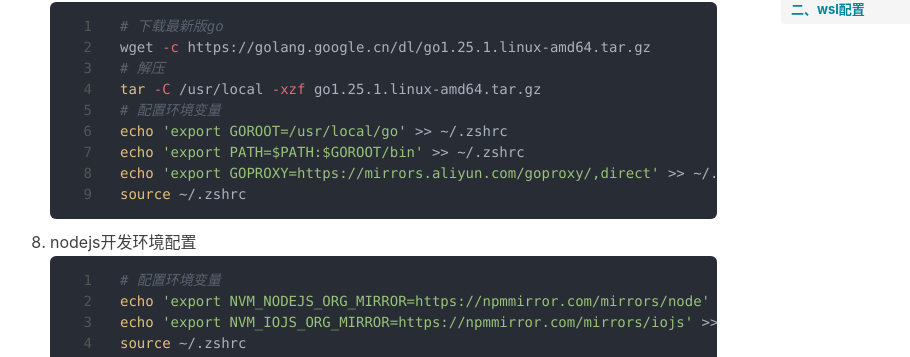
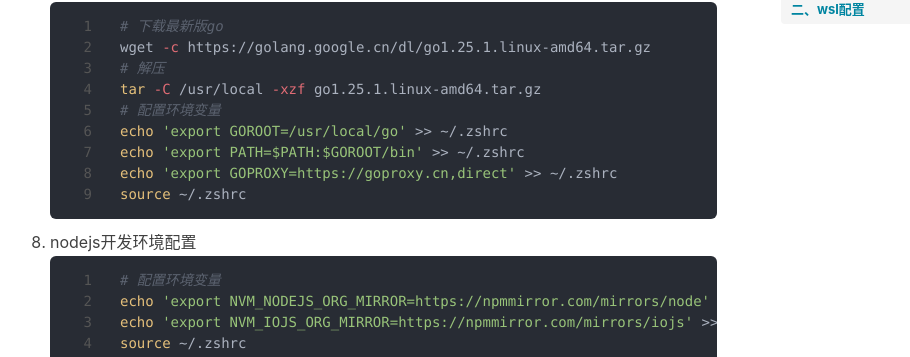
Before and after one commit to lymansix/lymansix.github.io, a Jekyll site: the page built from _posts/2025-09-28-.md, in a window 1280 px wide and 900 px high, scrolled down 5507 px. Shown: the part 95-452 px from the top of the window, without its empty margins (255-1165 px from the left). Built offline with Jekyll 4.4.1, drawn with Linux system fonts in a browser that asks for light colours; nearby versions of some CDN libraries; comment, search, counter and statistics services are not loaded; some of the changed lines change nothing that is shown.

Commit message:
change go proxy, aliyun get some error

````diff
--- a/_posts/2025-09-28-.md
+++ b/_posts/2025-09-28-.md
@@ -245,7 +245,7 @@ tags: [dev, wsl]
    # 配置环境变量
    echo 'export GOROOT=/usr/local/go' >> ~/.zshrc
    echo 'export PATH=$PATH:$GOROOT/bin' >> ~/.zshrc
-   echo 'export GOPROXY=https://mirrors.aliyun.com/goproxy/,direct' >> ~/.zshrc
+   echo 'export GOPROXY=https://goproxy.cn,direct' >> ~/.zshrc
    source ~/.zshrc
    ```
 8. nodejs开发环境配置
````
